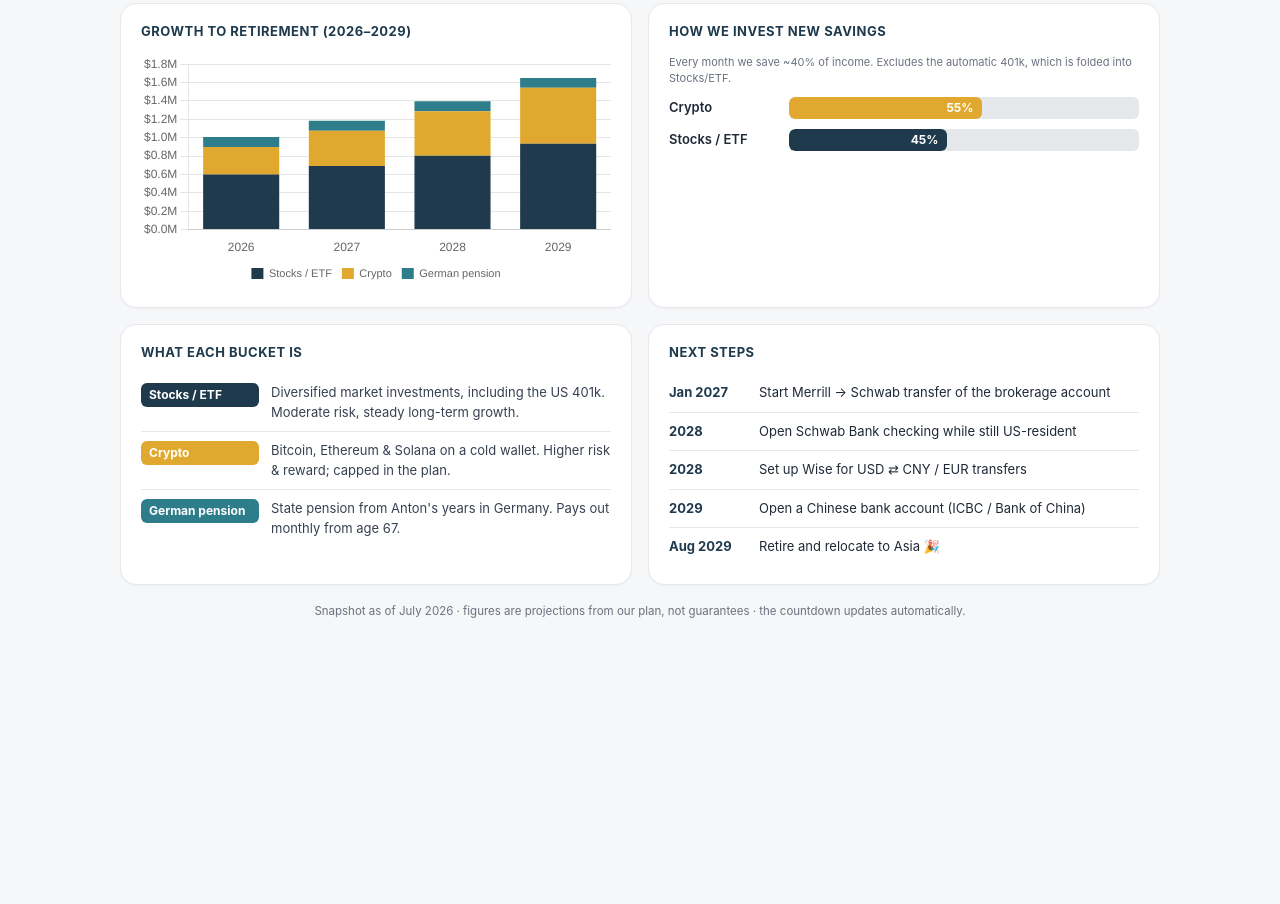
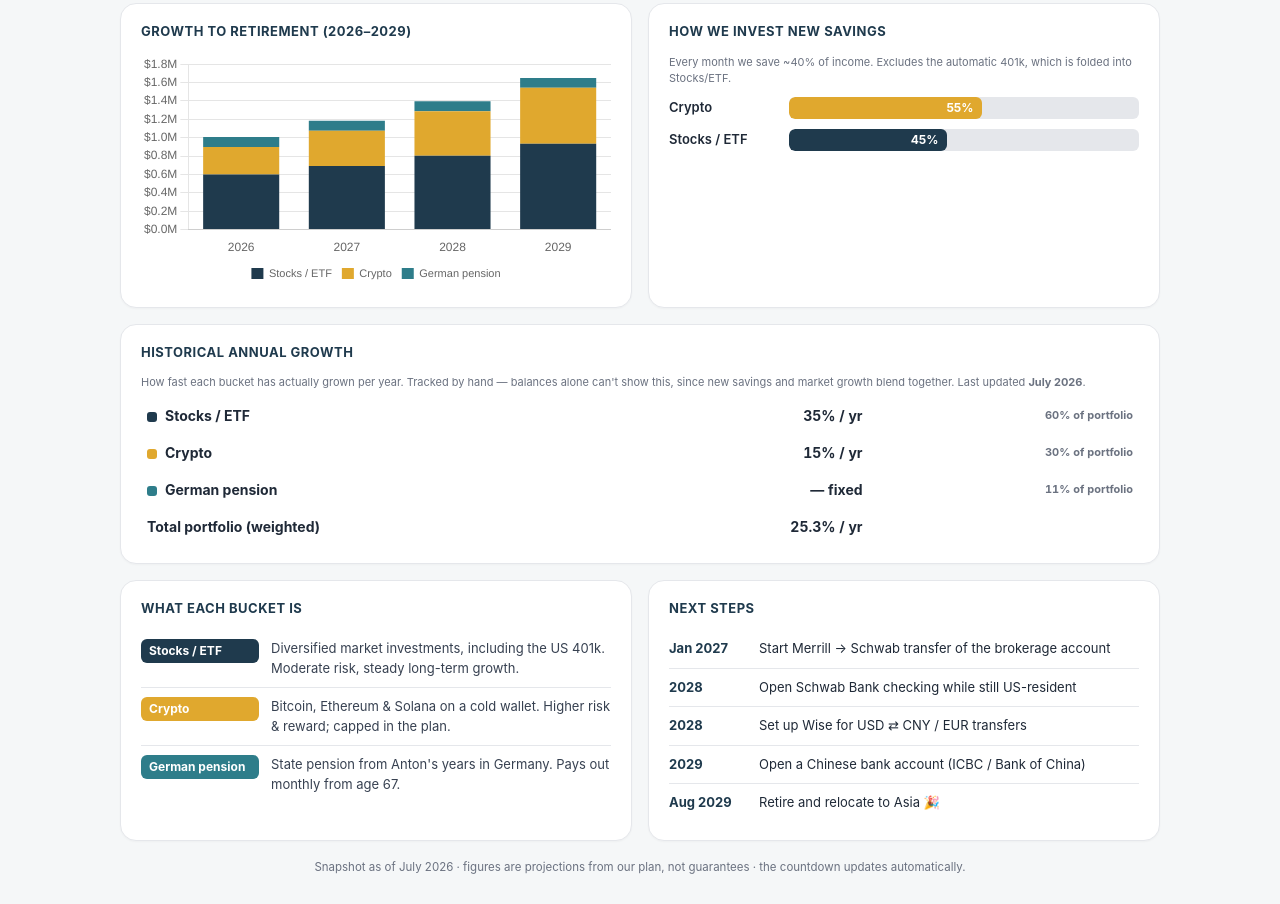
Before and after one commit to aa-family/retirement-dashboard, a plain HTML site: page index.html in a window 1280 px wide. Shown: the part 638-1542 px from the top of the page. Before the commit the page ends 1286 px from the top, so only its background shows below. Drawn offline with nearby package versions, Linux system fonts and the light colour scheme.

Commit message:
Add files via upload

```diff
--- a/index.html
+++ b/index.html
@@ -94,6 +94,15 @@
     </div>
   </div>
 
+  <!-- Historical annual growth -->
+  <div class="grid" style="margin-bottom:16px">
+    <div class="card">
+      <h2>Historical annual growth</h2>
+      <p class="sub" style="margin-bottom:6px">How fast each bucket has actually grown per year. Tracked by hand — balances alone can't show this, since new savings and market growth blend together. Last updated <b id="gAsOf"></b>.</p>
+      <table id="tblGrowth"></table>
+    </div>
+  </div>
+
   <!-- Legend + milestones -->
   <div class="grid two" style="margin-bottom:16px">
     <div class="card">
@@ -127,6 +136,12 @@ const D = {
     "German pension":[108000, 108000, 108000, 108000],
   },
   savings: { crypto:0.55, stocks:0.45 },     // matches model (401k 10 + Stocks 35 = 45; Crypto 55)
+  growthAsOf: "July 2026",                   // <-- Anton updates every 6 months (Jan & Jul)
+  annualGrowth: {                            // trailing actual annual growth per bucket (manually tracked)
+    "Stocks / ETF": 0.35,
+    "Crypto":       0.15,
+    "German pension": 0.0,                    // fixed pension estimate — no growth
+  },
   milestones: [
     {when:"Jan 2027", what:"Start Merrill → Schwab transfer of the brokerage account"},
     {when:"2028",     what:"Open Schwab Bank checking while still US-resident"},
@@ -193,6 +208,21 @@ document.getElementById("spCry").textContent=Math.round(D.savings.crypto*100)+"%
 document.getElementById("spStk").style.width=(D.savings.stocks*100)+"%";
 document.getElementById("spStk").textContent=Math.round(D.savings.stocks*100)+"%";
 
+/* historical annual growth + weighted total */
+document.getElementById("gAsOf").textContent = D.growthAsOf;
+const gt = document.getElementById("tblGrowth");
+let weighted = 0;
+D.buckets.forEach(b=>{
+  const g = D.annualGrowth[b.name] || 0;
+  weighted += (b.value/total) * g;
+  const disp = g>0 ? (g*100).toFixed(0)+"% / yr" : "— fixed";
+  gt.insertAdjacentHTML("beforeend",
+    `<tr><td><span class="chip" style="background:${b.color}"></span>${b.name}</td>
+     <td class="r">${disp}</td><td class="r sub" style="border:none">${Math.round(b.value/total*100)}% of portfolio</td></tr>`);
+});
+gt.insertAdjacentHTML("beforeend",
+  `<tr><td>Total portfolio (weighted)</td><td class="r">${(weighted*100).toFixed(1)}% / yr</td><td></td></tr>`);
+
 /* legend */
 const leg=document.getElementById("legend");
 D.buckets.forEach(b=>{
```
